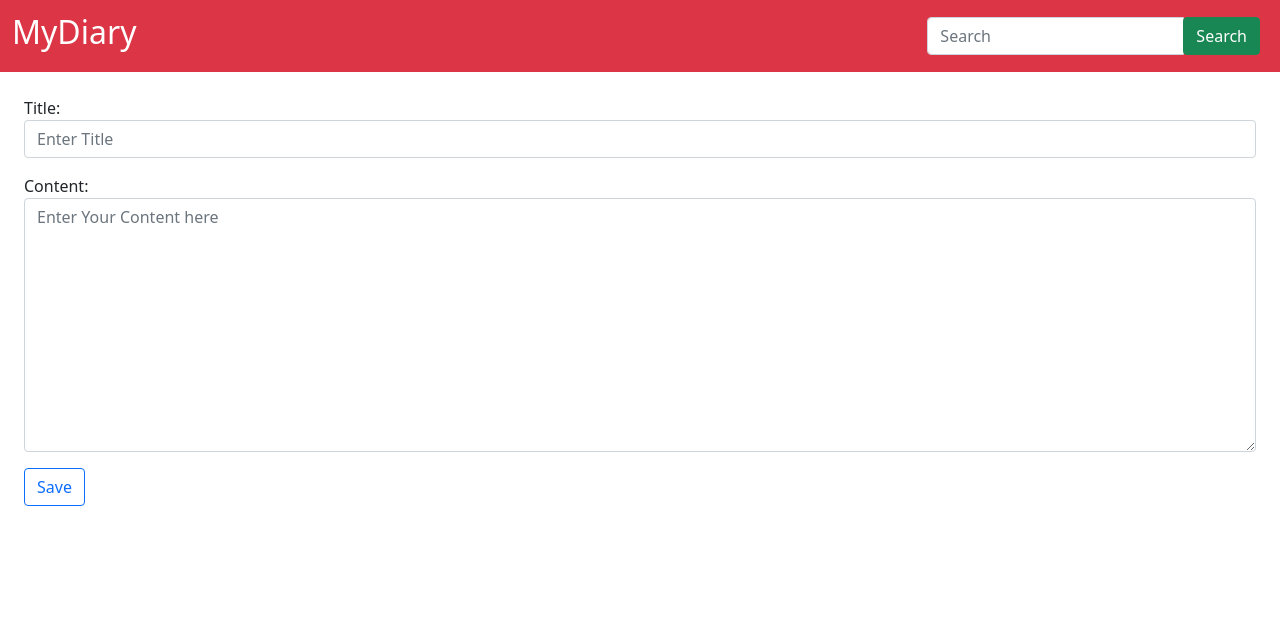
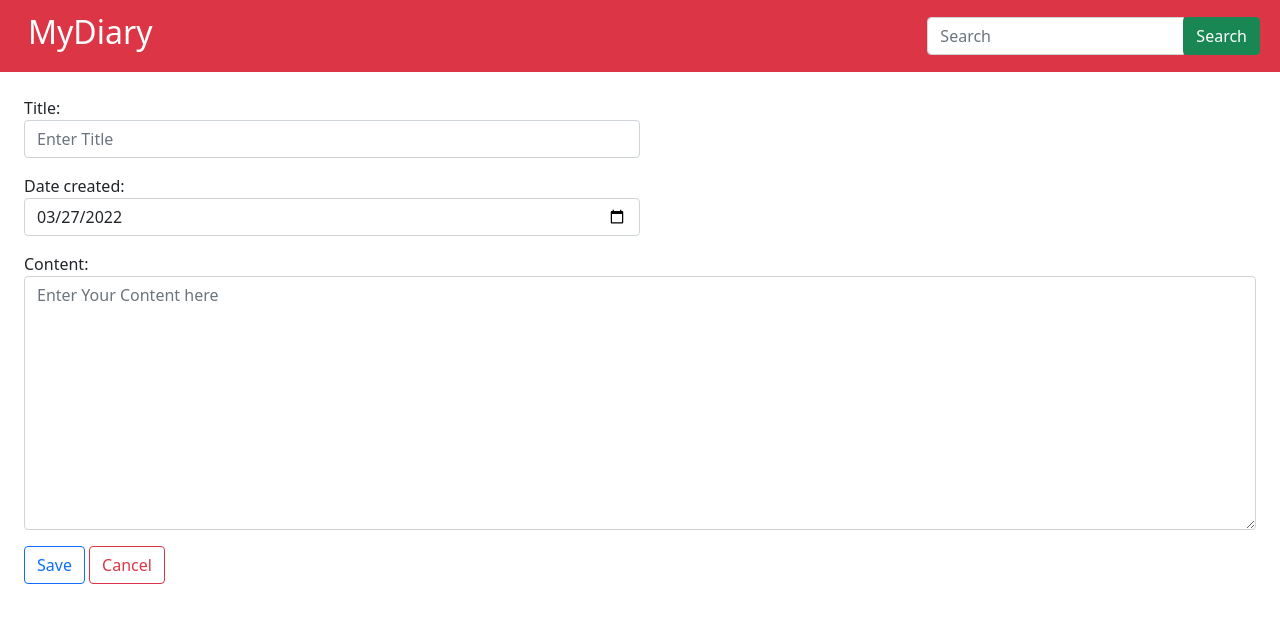
Before and after one commit to xeromola/Diary-Up, a Django app: page /new-entry in a window 1280 px wide. Shown: the top 623 px of the page. Run offline with Django 4.2, Linux system fonts and the light colour scheme; some libraries are stand-ins or nearby versions.

Commit message:
Added a Few more features

```diff
--- a/entries/forms.py
+++ b/entries/forms.py
@@ -1,14 +1,16 @@
 from dataclasses import field, fields
 from django import forms
 from .models import Entry
+import datetime
 
 
 class EntryForm(forms.ModelForm):
     class Meta:
         model = Entry
-        fields = ['title', 'content']
+        fields = ['title', 'date_created', 'content']
 
         widgets = {
-            'title': forms.TextInput(attrs={'class': 'form-control', 'placeholder': 'Enter Title'}),
+            'title': forms.TextInput(attrs={'class': 'form-control w-50', 'placeholder': 'Enter Title'}),
+            'date_created': forms.DateInput(attrs={'type': 'date', 'class': 'form-control w-50', 'value': datetime.date.today().strftime("%Y-%m-%d")}),
             'content': forms.Textarea(attrs={'class': 'form-control', 'id': 'editorArea', 'placeholder': 'Enter Your Content here', 'id': 'entryArea'}),
         }
--- a/entries/models.py
+++ b/entries/models.py
@@ -4,7 +4,7 @@ from django.db import models
 class Entry(models.Model):
     title = models.CharField(max_length=200)
     content = models.TextField(blank=True)
-    date_created = models.DateField(auto_now_add=True)
+    date_created = models.DateField()
     time_created = models.DateTimeField(auto_now_add=True, null=True)
 
     def __str__(self):
--- a/entries/templates/base.html
+++ b/entries/templates/base.html
@@ -23,7 +23,7 @@
 
   <nav class="navbar navbar-expand-lg navbar-dark bg-danger">
     <div class="container-fluid">
-      <a class="navbar-brand" href="{% url 'list-entries' %}"><h2>MyDiary</h2></a>
+      <a class="navbar-brand px-3" href="{% url 'list-entries' %}"><h2>MyDiary</h2></a>
         <ul class="navbar-nav ms-auto mb-2 mb-lg-0">
           {% block nav-content %}{% endblock nav-content %}
         </ul>
--- a/entries/templates/entries/entry_create.html
+++ b/entries/templates/entries/entry_create.html
@@ -5,5 +5,7 @@
     {% csrf_token %}
     {{ form.as_p }}
     <button type="submit" class="btn btn-outline-primary">Save</button>
+    <a href="{% url 'list-entries' %}" class="btn btn-outline-danger">Cancel</a>
 </form>
+
 {% endblock content %}
--- a/entries/views.py
+++ b/entries/views.py
@@ -27,7 +27,7 @@ class EntryListView(ListView):
     model = Entry
     context_object_name = 'entries'
     template_name = "entries/entry_list.html"
-    ordering = ['-time_created']
+    ordering = ['-date_created', '-time_created']
 
 
 class EntryUpdateView(View):
@@ -54,7 +54,6 @@ def EntryDetailView(request, pk):
 
 def EntryDeleteView(request, pk):
     entry = Entry.objects.get(pk=pk)
-    print(pk)
     entry.delete()
     return redirect('list-entries')
 
--- a/features.txt
+++ b/features.txt
@@ -1,7 +1,8 @@
 Searching Feature
 Pagination
 Accounts adding Feature
-Date Editing Feature
 Entry Detail View
 
+No Future Date
+
 Filtering and Searching thorugh tags
```
Also changed, not shown: db.sqlite3, entries/migrations/0004_alter_entry_date_created.py (added).
